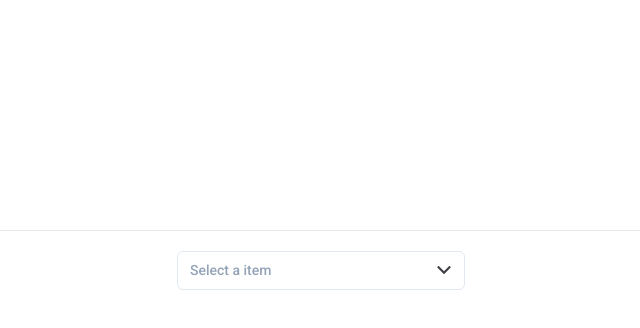
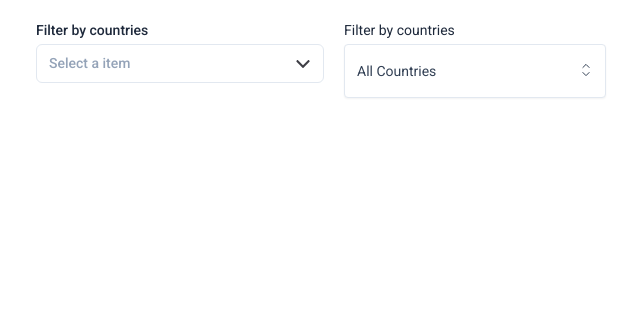
Before and after one commit to faridshojaemehr/custom-selector, an Angular app: page / in a window 1280 px wide. Shown: the top 328 px of the page, without its empty margins (319-959 px from the left). Built offline with nearby package versions, Linux system fonts and the light colour scheme.

Commit message:
Enhance app component by integrating AcDropdown for improved country filtering; update form layout and styling for better user experience.

```diff
--- a/src/app/app.component.html
+++ b/src/app/app.component.html
@@ -1,7 +1,5 @@
-<div class="flex flex-col justify-center items-center w-screen h-screen gap-5">
-  <!-- <app-combo-box /> -->
-  <hr class="w-full" />
-  <form [formGroup]="form">
+<div class="p-5">
+  <form [formGroup]="form" class="flex justify-center gap-5">
     <app-select
       [items]="countriesList()"
       [placeholder]="'Select a item'"
@@ -10,11 +8,16 @@
       [multiple]="true"
       (selectionChange)="onSelectionChange($event)"
       formControlName="selectedItem"
+      label="Filter by countries"
+    />
+    <app-dropdown
+      [dropdownOptions]="countriesList()"
+      [optionLabel]="'name'"
+      [value]="'code'"
+      placeholder="All Countries"
+      label="Filter by countries"
+      value="value"
+      [disable]="true"
     />
   </form>
-  <!-- <ac-dropdown
-    [dropdownOptions]="countriesList()"
-    [optionLabel]="'name'"
-    [value]="'code'"
-  /> -->
 </div>
--- a/src/app/app.component.ts
+++ b/src/app/app.component.ts
@@ -2,9 +2,10 @@ import { Component, computed, model, OnInit } from '@angular/core';
 import { FormControl, FormGroup, ReactiveFormsModule } from '@angular/forms';
 import { AcSelectComponent } from './ac-select/ac-select.component';
 import { countriesList } from './app.service';
+import { AcDropdownComponent } from './ac-dropdown/ac-dropdown.component';
 @Component({
   selector: 'app-root',
-  imports: [AcSelectComponent, ReactiveFormsModule],
+  imports: [AcSelectComponent, ReactiveFormsModule, AcDropdownComponent],
   templateUrl: './app.component.html',
   styleUrl: './app.component.scss',
 })
```
